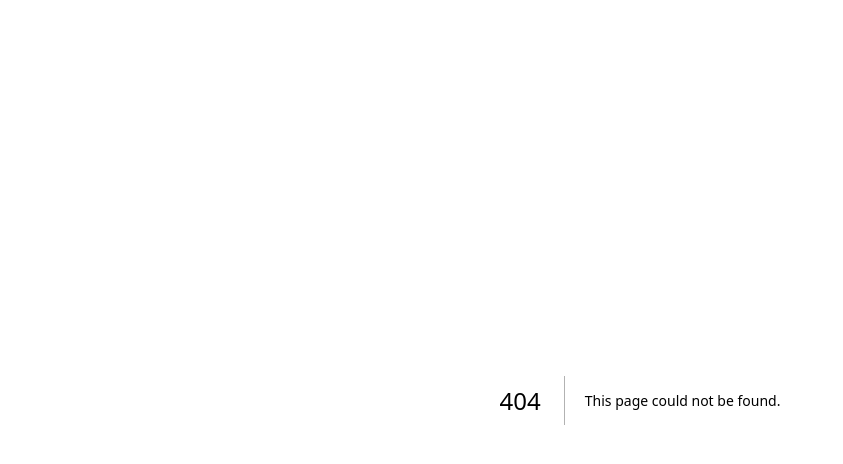
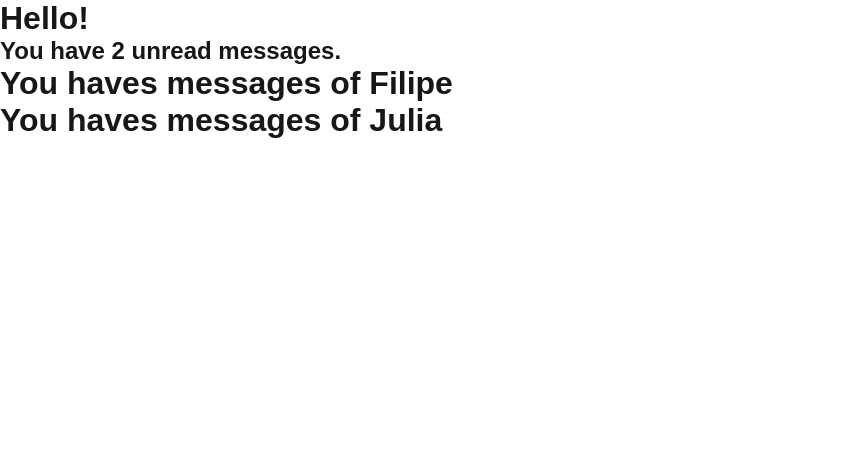
Before and after one commit to PerSiMa/atividades_criascript, a Next.js app: page /atividade5/renderCondicionalListaReact3 in a window 1280 px wide. Before the commit this address had no page. Shown: the top 464 px of the page, without its empty margins (0-843 px from the left). Built offline with nearby package versions, Linux system fonts and the light colour scheme.

Commit message:
Sistema de notificação usando do método .lenght implementado no diretório:  atividade5

```diff
--- /dev/null
+++ b/src/app/atividade5/renderCondicionalListaReact3/page.tsx
@@ -0,0 +1,66 @@
+"use client"
+
+// tipagem das propriedades do array
+type NotificationsArrrayType = {
+  id: number,
+  name: string,
+  message: string,
+  view: boolean,
+};
+
+// meu json com a data que preciso das mensagens, já implementado com a interface/type respectiva
+const notificationsArray: NotificationsArrrayType[] = [{
+  id: 0,
+  name: 'Lucas',
+  message: 'ele me ajudou um monte kkkkk',
+  view: true,
+}, {
+  id: 1,
+  name: 'Filipe',
+  message: 'Bom dia, tem horario terça feira ?',
+  view: false,
+}, {
+  id: 2,
+  name: 'Julia',
+  message: 'Oie como você tá ?',
+  view: false,
+}];
+
+// defini como as propriedades devem ser recebidas pelo Mailbox
+type MailboxProps = {
+  notificationsArray: NotificationsArrrayType[];
+};
+
+// criei a função Mailbox onde vou gerar o return filtrando o array pelas notificações não vizualizadas
+// usando do type MailboxProps para passar o array dentro da função da forma correta
+function Mailbox({ notificationsArray }: MailboxProps) {
+  const unreadMessages = notificationsArray.filter(notificationUnique => !notificationUnique.view);
+  return (
+    <div>
+      <h1>Hello!</h1>
+      {/* se unreadMessages for maior que 0, ele retorna uma <div> com um <h2> informando quantas mensagens não foram lidas */}
+      {unreadMessages.length > 0 &&
+        <div>
+          <h2>
+            You have {unreadMessages.length} unread messages.
+          </h2>
+          {/* Junto disso implementei um '.map' com base no 'json.name' quais pessoas são donas das mensagens não lidas */}
+          {unreadMessages.map(notView => <h1>
+            You haves messages of {notView.name}
+          </h1>)}
+        </div>}
+    </div>
+  );
+}
+
+// criei o retorno da page para vizualizarmos no site
+export default function Messages() {
+
+  return (
+
+    <div>
+      <Mailbox notificationsArray={notificationsArray} />
+    </div>
+
+  )
+}
```
